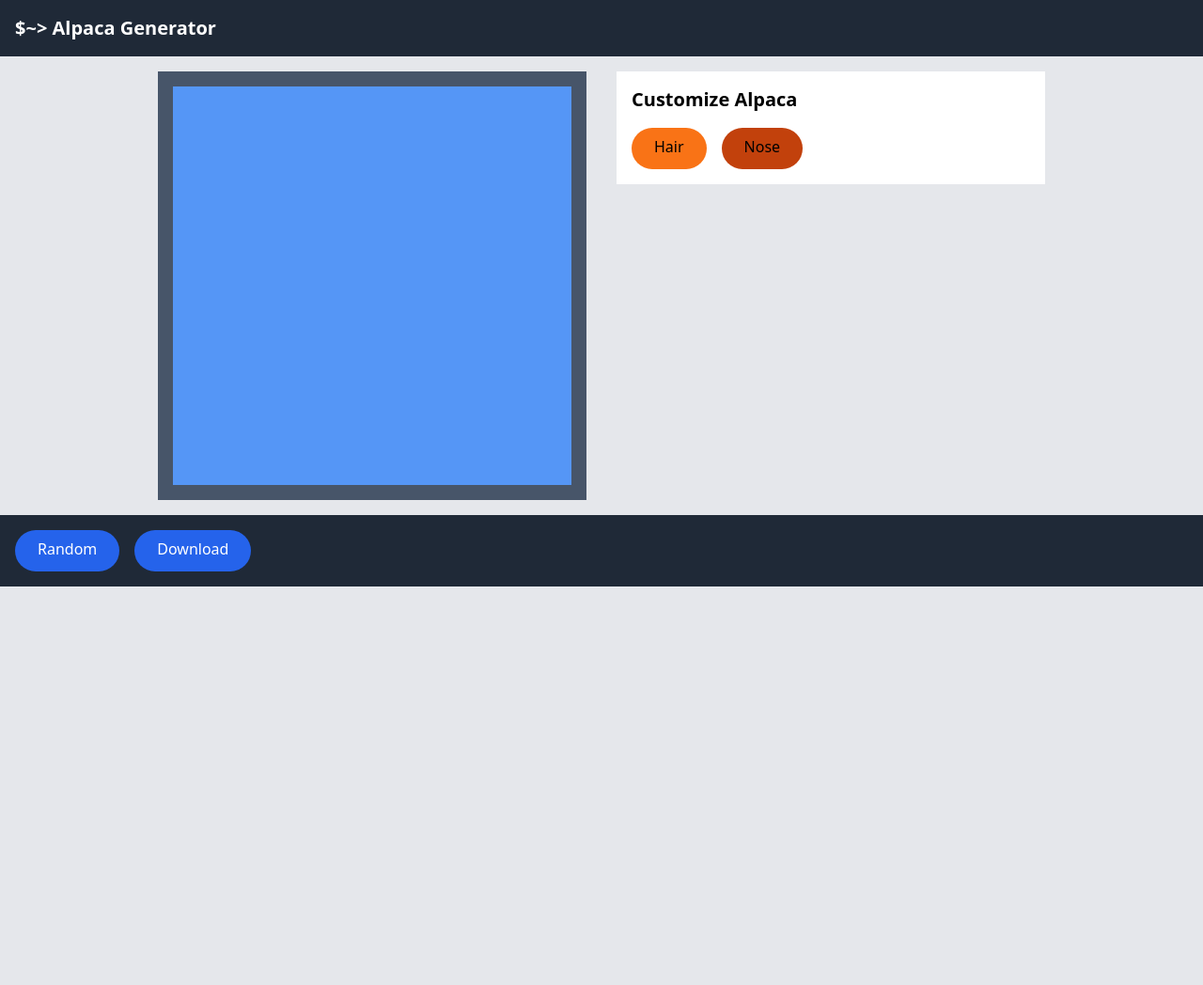
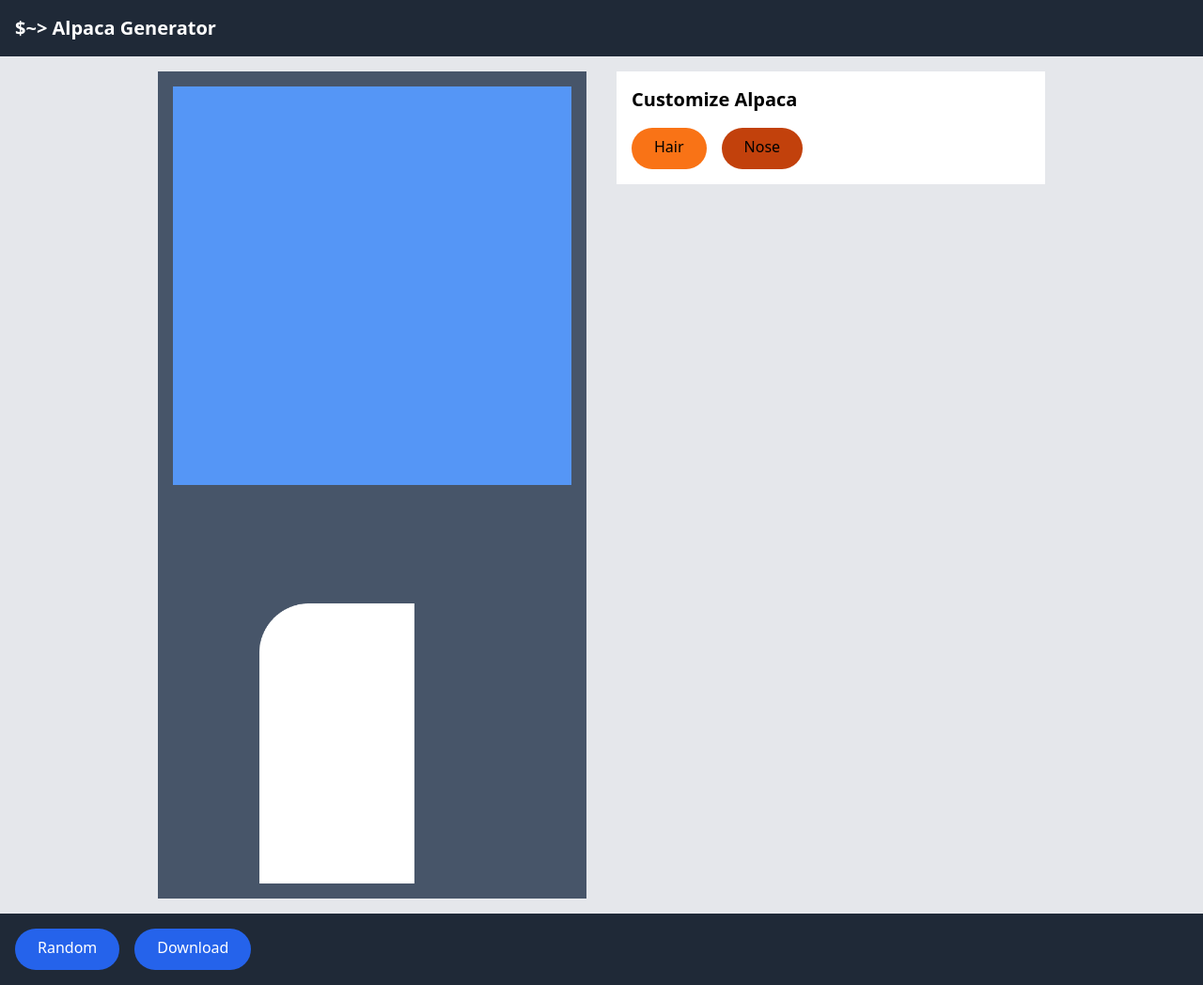
Before and after one commit to Dawit-Sh/DevProjects, a website: page Alpaca-Image-Generator/index.html in a window 1280 px wide. Shown: the whole page at 94% size. Before the commit the page ends 800 px from the top, so only its background shows below. Drawn offline with Linux system fonts and the light colour scheme.

Commit message:
Fuck you Dough Nut

```diff
--- a/Alpaca-Image-Generator/index.html
+++ b/Alpaca-Image-Generator/index.html
@@ -13,10 +13,11 @@
     <h1 class="text-xl font-bold">$~> Alpaca Generator </h1>
   </nav>
 
-  <div class="container mx-auto flex flex-wrap py-4">
+  <div class="container mx-auto flex flex-wrap py-4 relative">
     <div class="w-full md:w-1/2 px-4">
       <div class="bg-slate-600 p-4">
         <img src="assets/alpaca/backgrounds/blue50.png"  class="w-full">
+        <img src="assets/alpaca/neck/default.png" class="w-full">
       </div>
     </div>
 
```
Also changed, not shown: Alpaca-Image-Generator/css/main.css.
